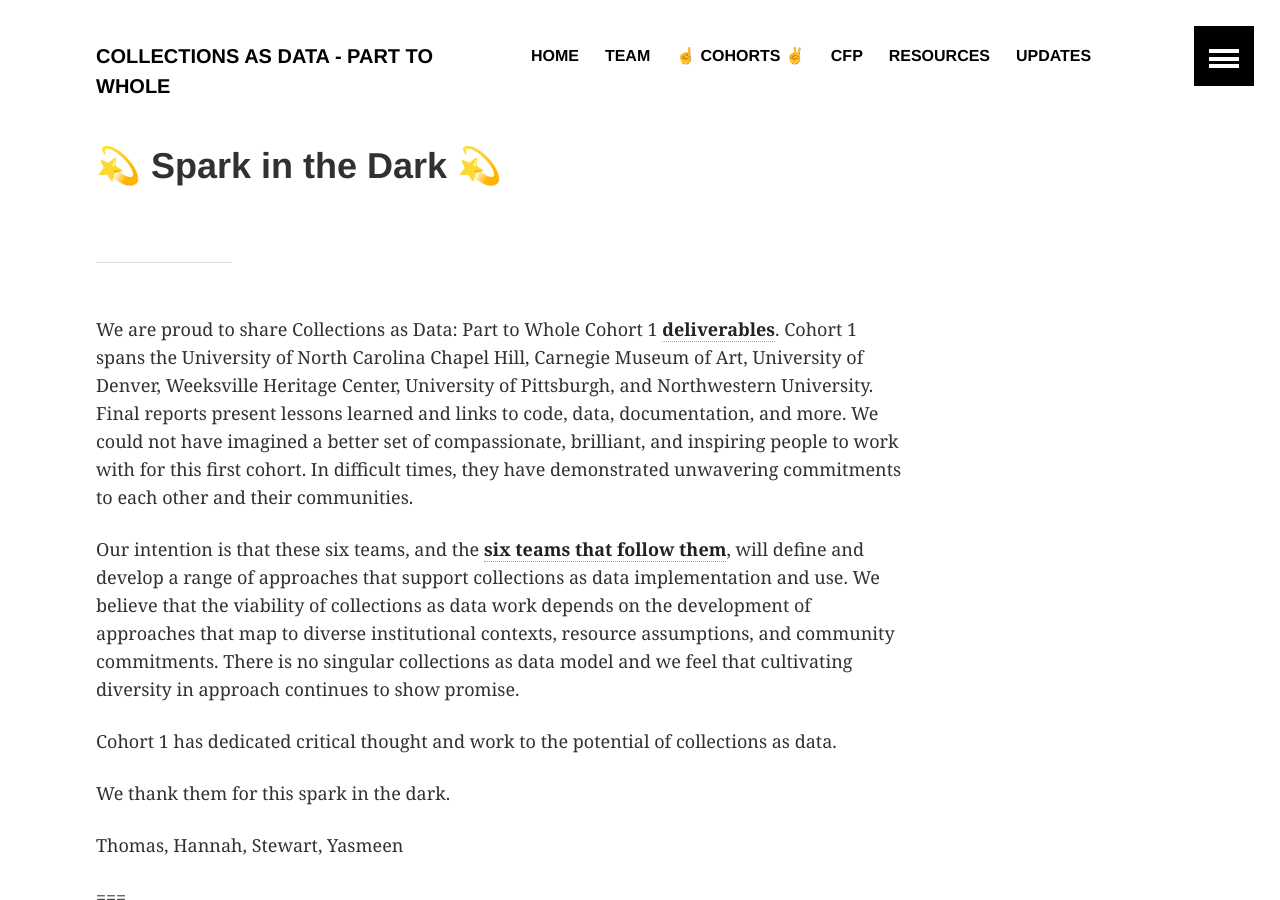
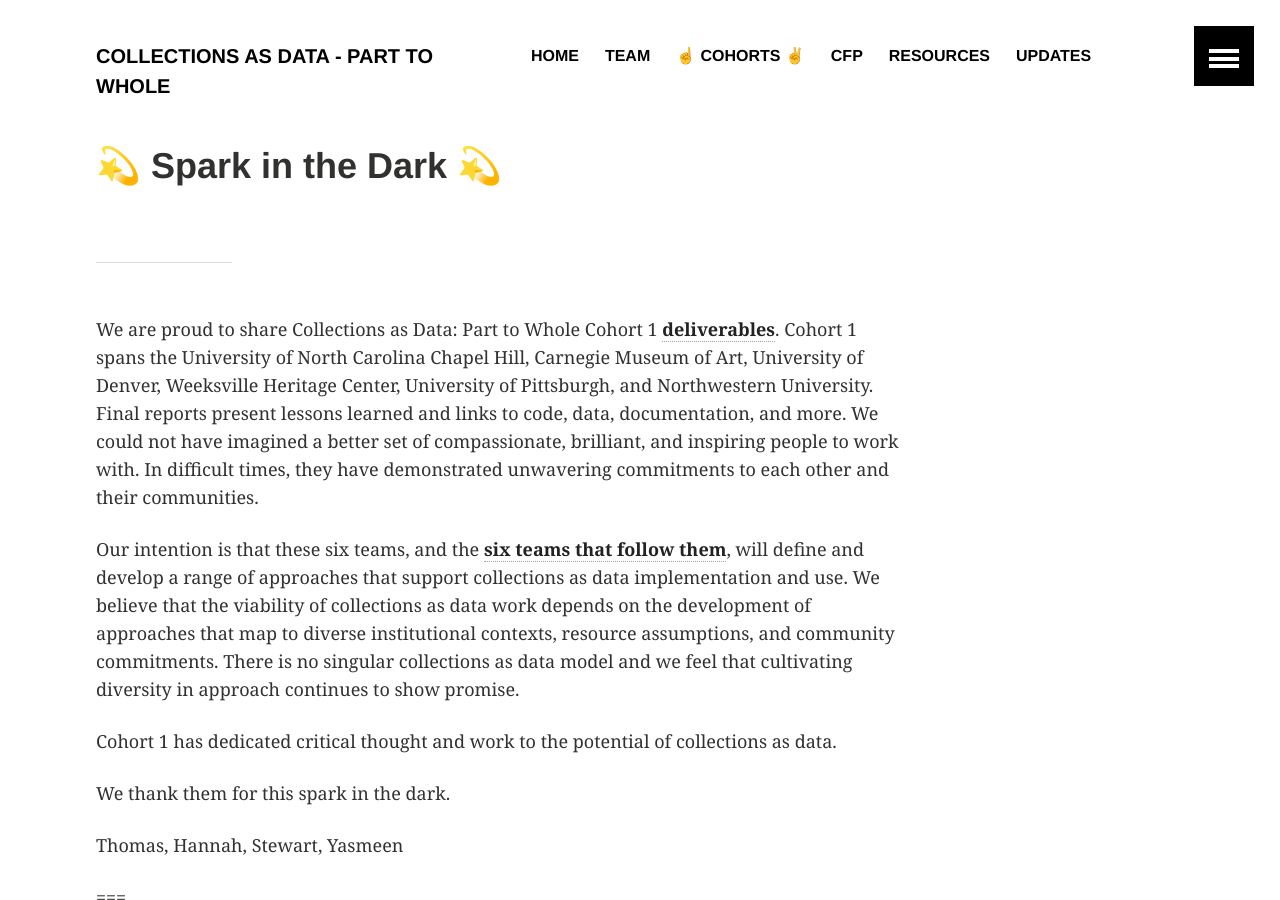
Before and after one commit to collectionsasdata/part2whole, a Jekyll site: the page built from _posts/2020-12-04-spark.markdown, in a window 1280 px wide and 900 px high. Built offline with Jekyll 4.4.1, drawn with Linux system fonts in a browser that asks for light colours.

Commit message:
Update 2020-12-04-spark.markdown

```diff
--- a/_posts/2020-12-04-spark.markdown
+++ b/_posts/2020-12-04-spark.markdown
@@ -6,7 +6,7 @@ teaser: "Cohort 1 projects complete"
 ---
 ---
 
-We are proud to share Collections as Data: Part to Whole Cohort 1 [**deliverables**](https://osf.io/r9n3s/wiki/home/). Cohort 1 spans the University of North Carolina Chapel Hill, Carnegie Museum of Art, University of Denver, Weeksville Heritage Center, University of Pittsburgh, and Northwestern University. Final reports present lessons learned and links to code, data, documentation, and more. We could not have imagined a better set of compassionate, brilliant, and inspiring people to work with for this first cohort. In difficult times, they have demonstrated unwavering commitments to each other and their communities.
+We are proud to share Collections as Data: Part to Whole Cohort 1 [**deliverables**](https://osf.io/r9n3s/wiki/home/). Cohort 1 spans the University of North Carolina Chapel Hill, Carnegie Museum of Art, University of Denver, Weeksville Heritage Center, University of Pittsburgh, and Northwestern University. Final reports present lessons learned and links to code, data, documentation, and more. We could not have imagined a better set of compassionate, brilliant, and inspiring people to work with. In difficult times, they have demonstrated unwavering commitments to each other and their communities.
 
 Our intention is that these six teams, and the [**six teams that follow them**](https://collectionsasdata.github.io/part2whole/cohortone/), will define and develop a range of approaches that support collections as data implementation and use. We believe that the viability of collections as data work depends on the development of approaches that map to diverse institutional contexts, resource assumptions, and community commitments. There is no singular collections as data model and we feel that cultivating diversity in approach continues to show promise.
 
```
